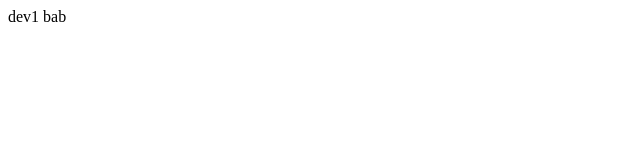
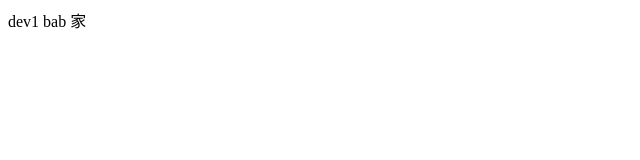
Before and after one commit to lozhu/git, a plain HTML site: page index.html in a window 1280 px wide. Shown: the full height of the page, 0-640 px from the left. Drawn offline with Linux system fonts and the light colour scheme.

Commit message:
Update index.html
家

```diff
--- a/index.html
+++ b/index.html
@@ -7,6 +7,6 @@
     <title>Document</title>
 </head>
 <body>
-    dev1 bab
+    dev1 bab 家
 </body>
 </html>
```
